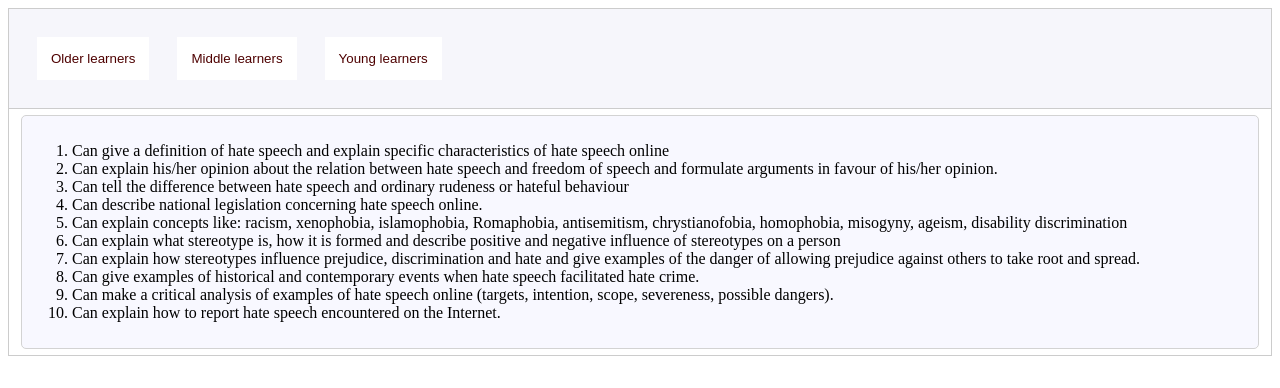
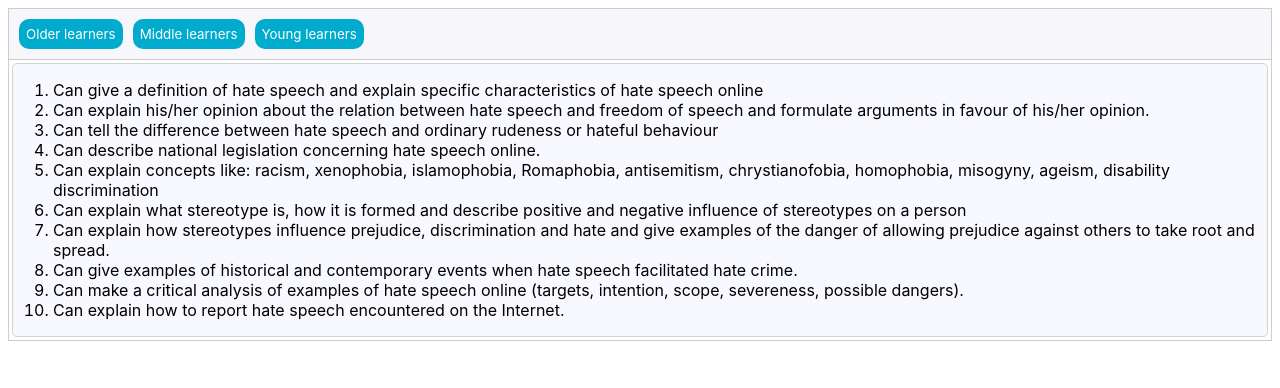
Before and after one commit to oksanapas/DigC, a plain HTML site: page outcomes2.html in a window 1280 px wide. Both pictures are taken after a click on the button "Older learners". Drawn offline with Linux system fonts and the light colour scheme.

Commit message:
Update outcomes2.html

```diff
--- a/outcomes2.html
+++ b/outcomes2.html
@@ -6,14 +6,17 @@
 </head>
 
 <body>
-<div class="tab" style="    overflow: hidden;    border: 1px solid #ccc;  padding: 14px 14px 14px 14px;  background-color: rgba(85,74,172,.05)">
-    <button class="tablinks" onclick="openCity(event, 'London0')" style="background-color: white; float: left; border: none; outline: none; cursor: pointer; padding: 14px; margin: 14px; transition: 0.3s; color:#4E0000;">Older learners</button>
-    <button class="tablinks" onclick="openCity(event, 'Paris0')" style="background-color: white; float: left; border: none; outline: none; cursor: pointer; padding: 14px; margin: 14px; transition: 0.3s; color:#4E0000;">Middle learners</button>
-    <button class="tablinks" onclick="openCity(event, 'Tokyo0')" style="background-color: white; float: left; border: none; outline: none; cursor: pointer; padding: 14px; margin: 14px; transition: 0.3s; color:#4E0000;">Young learners</button>
+<div class="tab" style="    overflow: hidden;    border: 1px solid #ccc;  padding: 5px 5px 5px 5px;  background-color: rgba(85,74,172,.05);">
+    <button class="tablinks" onclick="openCity(event, 'London0')" style="background-color: #00abcd;
+    color: white; float: left; border-radius:10px;border: none; outline: none; cursor: pointer; padding: 7px; margin: 5px; transition: 0.3s; font-family: -apple-system,BlinkMacSystemFont,'Segoe UI',Roboto,'Helvetica Neue',Arial,'Noto Sans','Liberation Sans',sans-serif,'Apple Color Emoji','Segoe UI Emoji','Segoe UI Symbol','Noto Color Emoji';">Older learners</button>
+    <button class="tablinks" onclick="openCity(event, 'Paris0')" style="background-color: #00abcd;
+    color: white; float: left; border-radius:10px;border: none; outline: none; cursor: pointer; padding: 7px; margin: 5px; transition: 0.3s; font-family: -apple-system,BlinkMacSystemFont,'Segoe UI',Roboto,'Helvetica Neue',Arial,'Noto Sans','Liberation Sans',sans-serif,'Apple Color Emoji','Segoe UI Emoji','Segoe UI Symbol','Noto Color Emoji';">Middle learners</button>
+    <button class="tablinks" onclick="openCity(event, 'Tokyo0')" style="background-color: #00abcd;
+    color: white; float: left; border-radius:10px; border: none; outline: none; cursor: pointer; padding: 7px; margin: 5px; transition: 0.3s;font-family: -apple-system,BlinkMacSystemFont,'Segoe UI',Roboto,'Helvetica Neue',Arial,'Noto Sans','Liberation Sans',sans-serif,'Apple Color Emoji','Segoe UI Emoji','Segoe UI Symbol','Noto Color Emoji';">Young learners</button>
 </div>
 
-<div id="London0" class="tabcontent" style="display: none;    padding: 6px 12px;    border: 1px solid #ccc;    border-top: none;">
-    <div style="border: 1px solid lightgrey;    border-radius: 5px; padding: 10px 10px 10px 10px; background-color: #F8F8FF;">
+<div id="London0" class="tabcontent" style="display: none;    padding: 3px 3px;    border: 1px solid #ccc;    border-top: none;">
+    <div style="border: 1px solid lightgrey;    border-radius: 5px;  background-color: #F8F8FF;font-family: -apple-system,BlinkMacSystemFont,'Segoe UI',Roboto,'Helvetica Neue',Arial,'Noto Sans','Liberation Sans',sans-serif,'Apple Color Emoji','Segoe UI Emoji','Segoe UI Symbol','Noto Color Emoji';">
         <ol>
       <li>Can give a definition of hate speech and explain specific characteristics of hate speech online
       </li>
@@ -38,8 +41,8 @@
     </div>
 </div>
 
-<div id="Paris0" class="tabcontent" style="display: none;    padding: 6px 12px;    border: 1px solid #ccc;    border-top: none;">
-    <div style="border: 1px solid lightgrey;    border-radius: 5px; padding: 10px 10px 10px 10px; background-color: #F8F8FF;">
+<div id="Paris0" class="tabcontent" style="display: none;    padding: 3px 3px;    border: 1px solid #ccc;    border-top: none;">
+    <div style="border: 1px solid lightgrey;    border-radius: 5px;  background-color: #F8F8FF;font-family: -apple-system,BlinkMacSystemFont,'Segoe UI',Roboto,'Helvetica Neue',Arial,'Noto Sans','Liberation Sans',sans-serif,'Apple Color Emoji','Segoe UI Emoji','Segoe UI Symbol','Noto Color Emoji';">
        <ol>
 
    <li> Can explain why it is not possible to characterize a person only based on sex, nationality, religion, profession or other fragment of identity
@@ -66,8 +69,8 @@
     </div>
 </div>
 
-<div id="Tokyo0" class="tabcontent" style="display: none;    padding: 6px 12px;    border: 1px solid #ccc;    border-top: none;">
-    <div style="border: 1px solid lightgrey;    border-radius: 5px; padding: 10px 10px 10px 10px; background-color: #F8F8FF;">
+<div id="Tokyo0" class="tabcontent" style="display: none;    padding: 3px 3px;    border: 1px solid #ccc;    border-top: none;">
+    <div style="border: 1px solid lightgrey;    border-radius: 5px; background-color: #F8F8FF;font-family: -apple-system,BlinkMacSystemFont,'Segoe UI',Roboto,'Helvetica Neue',Arial,'Noto Sans','Liberation Sans',sans-serif,'Apple Color Emoji','Segoe UI Emoji','Segoe UI Symbol','Noto Color Emoji';">
         <ol><li>Can describe her/his needs and emotions (in the situation when he/she is hurt and when he/she hurts the other person)
       </li>
       <li>Is able to describe what other people are feeling based on their reactions and body language seen online and offline
```
